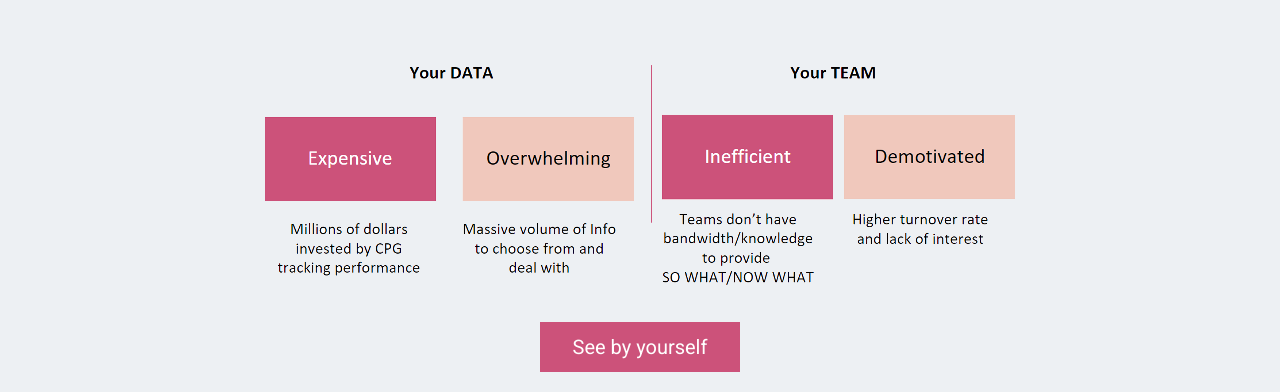
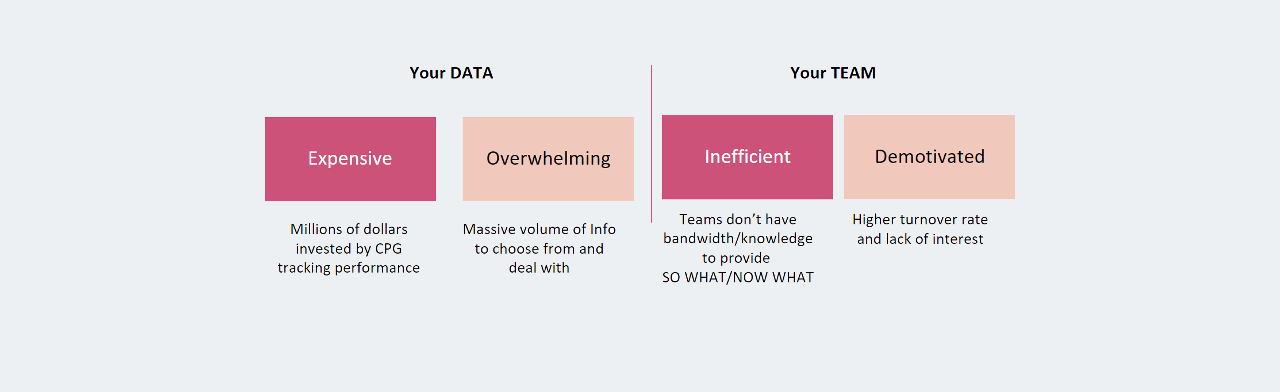
Before and after one commit to Neithdeck/neithdeck.github.io, a plain HTML site: page docs/index.html in a window 1280 px wide. Shown: the part 546-938 px from the top of the page. After the commit the page ends 856 px from the top, so only its background shows below. Drawn offline with Linux system fonts and the light colour scheme.

Commit message:
Removed link to Youtube video irrelevant to Neithdeck

```diff
--- a/docs/index.html
+++ b/docs/index.html
@@ -25,9 +25,6 @@
             Why is building a PowerPoint deck with data still a headache today
         </p>
         <img class="center" src="static/img/home/your-data-your-team.png" alt="Neithdeck Image">
-        <a href="https://www.youtube.com/watch?v=dQw4w9WgXcQ" class="team-button" target="_blank">
-            See by yourself
-        </a>
     </div>
 </body>
 </html>
```
